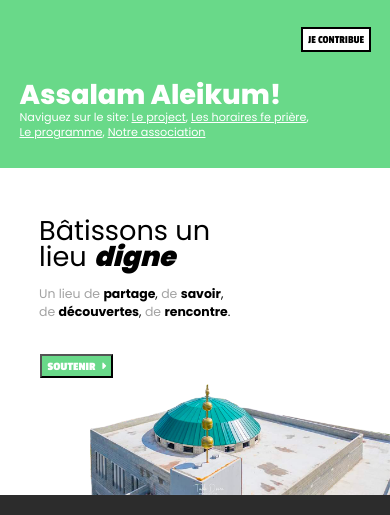
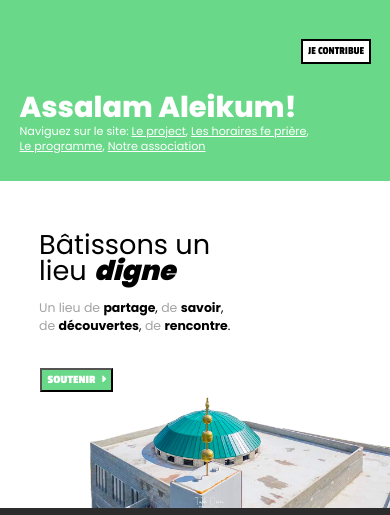
Before and after one commit to 95Rawan/masjid, a plain HTML site: page inedx.html in a window 390 px wide. Shown: the top 515 px of the page. Drawn offline with Linux system fonts and the light colour scheme.

Commit message:
Adjusted phone styling to cove the whole page length and changed the path to the second page

```diff
--- a/inedx.html
+++ b/inedx.html
@@ -26,7 +26,7 @@
           <div class="pages-link-container">
             <span>Naviguez sur le site:</span>
 
-            <a href="./le-project.html" class="pages-links"> Le project</a>,
+            <a href="./le-project/index.html" class="pages-links"> Le project</a>,
 
             <a href="http://" class="pages-links"> Les horaires fe prière</a>,
 
--- a/style.css
+++ b/style.css
@@ -144,7 +144,7 @@ body {
 
 @media (min-width: 320px) and (max-width: 480px) {
   .navbar {
-    margin: 7% 5%;
+    margin: 10% 5% 7% 5%;
   }
 
   .je-contribue {
@@ -152,7 +152,7 @@ body {
   }
 
   .assalam-aleikum {
-    font-size: 1.7rem;
+    font-size: 1.8rem;
     margin-top: 8%;
   }
 
```
